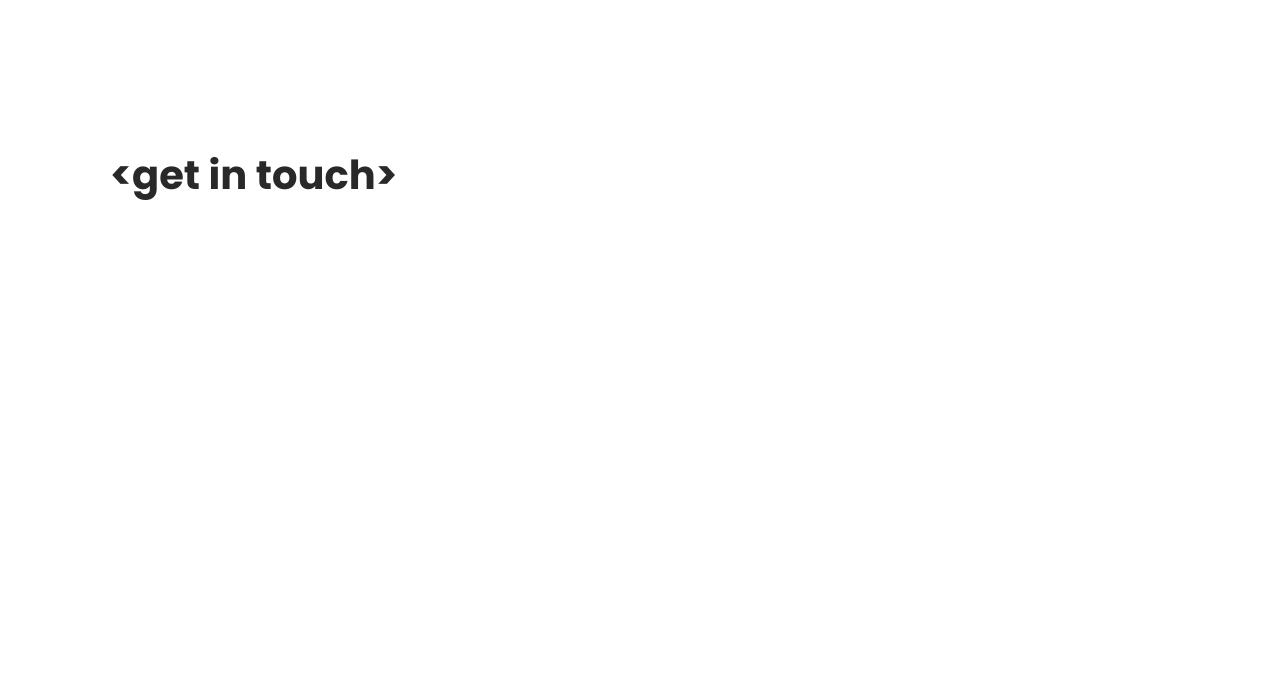
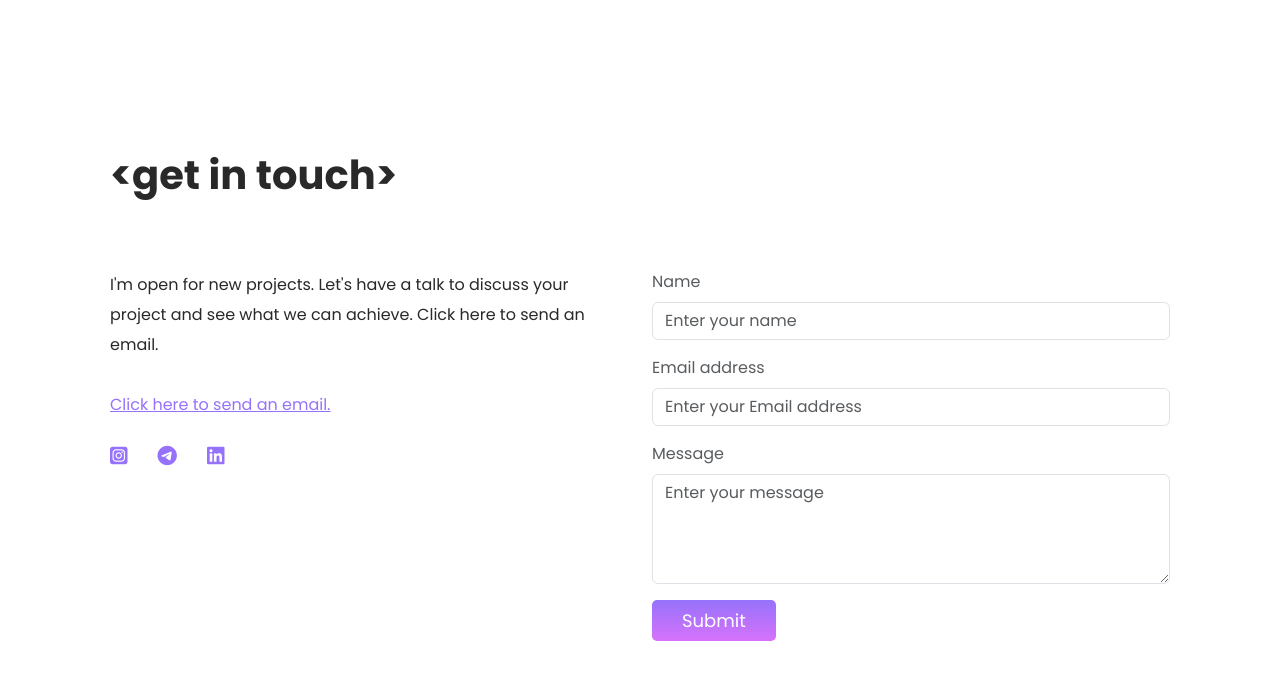
Before and after one commit to Mahnazsa/portfolio-project, a plain HTML site: page contact.html in a window 1280 px wide. Drawn offline with nearby package versions, Linux system fonts and the light colour scheme.

Commit message:
made contact page

```diff
--- a/contact.html
+++ b/contact.html
@@ -25,8 +25,52 @@
 </head>
 
 <body>
-  <div class="container work">
+  <div class="container contact">
     <h1>&ltget in touch&gt</h1>
+
+    <div class="row">
+      <div class="col">
+        <p>I'm open for new projects. Let's have a talk to discuss your project and see what we can achieve.
+          Click here to send an email. <br>
+          <br>
+          <a href="mailto:m.safavi69@gmail.com">Click here to send an email.</a>
+        </p>
+
+        <div class="icons mt-4">
+          <a href="https://www.instagram.com/mahnazsafavi/" target="_blank"><i
+              class="fa-brands fa-square-instagram fa-lg"></i> </a>
+          <a href="https://t.me/mahsafavi" target="_blank"><i class="fa-brands fa-telegram fa-lg"></i> </a>
+          <a href="https://www.linkedin.com/in/mahnazsafavi/" target="_blank"> <i
+              class="fa-brands fa-linkedin fa-lg"></i> </a>
+
+        </div>
+
+      </div>
+
+      <div class="col">
+        <div class="mb-3">
+          <label for="exampleFormControlInput1" class="form-label text-muted">Name</label>
+          <input type="text" class="form-control" placeholder="Enter your name">
+        </div>
+        <div class="mb-3">
+          <label for="exampleFormControlInput1" class="form-label text-muted">Email address</label>
+          <input type="email" class="form-control" id="exampleFormControlInput1" placeholder="Enter your Email address">
+        </div>
+        <div class="mb-3">
+          <label for="exampleFormControlTextarea1" class="form-label text-muted">Message</label>
+          <textarea class="form-control" id="exampleFormControlTextarea1" rows="4"
+            placeholder="Enter your message"></textarea>
+        </div>
+
+        <div class="col mb-3">
+          <button type="submit" class="btn btn-contact">Submit</button>
+        </div>
+      </div>
+
+
+
+
+    </div>
   </div>
 </body>
 
--- a/style.css
+++ b/style.css
@@ -116,6 +116,19 @@ h2 {
   color: white;
 }
 
+.btn-contact {
+  background: var(--gradient-color);
+    font-size: 18px;
+    color: white;
+    border: none;
+    border-radius: 5px;
+    padding: 7px 30px;
+}
+
+.btn-contact:hover {
+    color: white;
+}
+
 p {
   font-size: 16px;
   line-height: 30px;
@@ -134,7 +147,24 @@ p .built-with {
   font-size: 14px;
 }
 
+.icons {
+  display: flex;
+  gap:30px;
+  color: var(--text-color);
+}
 
+a:link {
+  color: var(--primary-color);
+}
+
+a:visited {
+  color: #9672FB;
+}
+
+a:hover {
+  color: #D772FB;
+
+}
 
 
 
```
